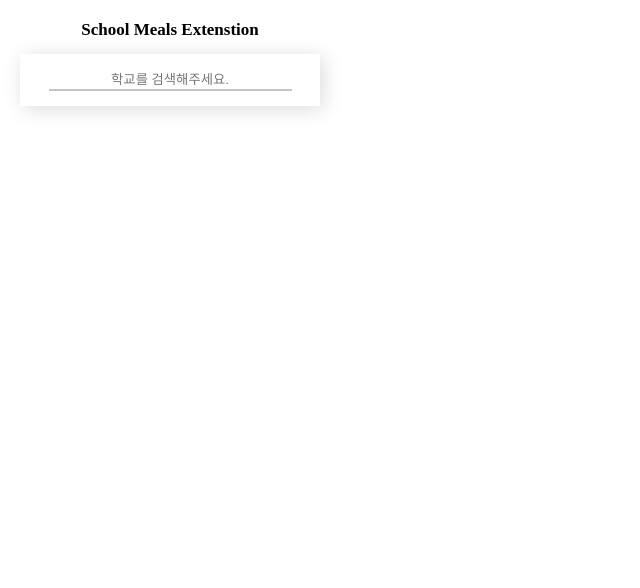
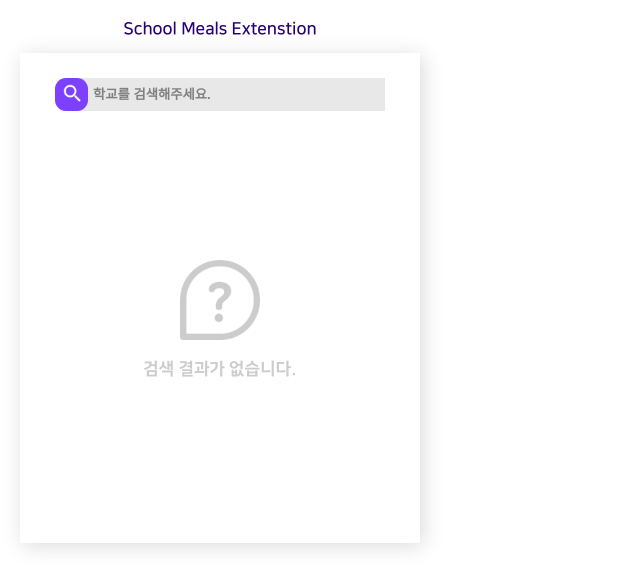
Before and after one commit to Sh031224/school-meals-extension, a React (Create React App) app: page /search in a window 1280 px wide. Shown: the top 588 px of the page, without its empty margins (0-640 px from the left). Built offline with nearby package versions, Linux system fonts and the light colour scheme.

Commit message:
[ADD] School Search

```diff
--- a/src/App.js
+++ b/src/App.js
@@ -7,8 +7,8 @@ import "./App.scss";
 function App() {
   return (
     <Router>
-      <Route path="/search" exact={true} component={SchoolMealsPage}></Route>
-      <Route path="/" component={SchoolSearchPage}></Route>
+      <Route path="/" exact={true} component={SchoolMealsPage}></Route>
+      <Route path="/search" component={SchoolSearchPage}></Route>
     </Router>
   );
 }
--- a/src/App.scss
+++ b/src/App.scss
@@ -1,4 +1,41 @@
 body {
   margin: 0;
   padding: 20px;
+  font-family: "NanumSquare";
 }
+@font-face {
+  font-family: "NanumSquare";
+  font-weight: 400;
+  font-display: fallback;
+  src: local("NanumSquare"), url("/fonts/NanumSquareR.eot"),
+    url("/fonts/NanumSquareR.eot#iefix") format("embedded-opentype"),
+    url("/fonts/NanumSquareR.woff") format("woff"),
+    url("/fonts/NanumSquareR.ttf") format("truetype");
+}
+@font-face {
+  font-family: "NanumSquare";
+  font-weight: 700;
+  font-display: fallback;
+  src: local("NanumSquare"), url("/fonts/NanumSquareB.eot"),
+    url("/fonts/NanumSquareB.eot?#iefix") format("embedded-opentype"),
+    url("/fonts/NanumSquareB.woff") format("woff"),
+    url("/fonts/NanumSquareB.ttf") format("truetype");
+}
+@font-face {
+  font-family: "NanumSquare";
+  font-weight: 800;
+  font-display: fallback;
+  src: local("NanumSquare"), url("/fonts/NanumSquareEB.eot"),
+    url("/fonts/NanumSquareEB.eot?#iefix") format("embedded-opentype"),
+    url("/fonts/NanumSquareEB.woff") format("woff"),
+    url("/fonts/NanumSquareEB.ttf") format("truetype");
+}
+/*@font-face {
+  font-family: 'NanumSquare';
+  font-weight: 300;
+  src: local('NanumSquare'),
+       url('/fonts/NanumSquareL.eot'),
+       url('/fonts/NanumSquareL.eot?#iefix') format('embedded-opentype'),
+       url('/fonts/NanumSquareL.woff') format('woff'),
+       url('/fonts/NanumSquareL.ttf') format('truetype');
+ }*/
--- a/src/components/SchoolSearch/SchoolList.js
+++ b/src/components/SchoolSearch/SchoolList.js
@@ -1,17 +1,40 @@
 import React from "react";
 import PropTypes from "prop-types";
 
-export default function SchoolList({ schools }) {
-  console.log(schools);
+export default function SchoolList({ schools, history }) {
+  const setSchool = (idx) => {
+    const school_id = document
+      .getElementsByClassName("school_list")
+      [idx].getAttribute("school_id");
+    const office_code = document
+      .getElementsByClassName("school_list")
+      [idx].getAttribute("office_code");
+    /* global chrome */
+    chrome.storage.sync.set({ school_id: school_id, office_code: office_code });
+
+    history.push("/");
+  };
+
   return (
     <div>
-      {schools.map((school) => (
+      {schools.map((school, index) => (
         <div
-          className={school.office_id}
-          key={school.school_id}
-          id={school.school_id}
+          className="school_list"
+          key={index}
+          school_id={school.school_id}
+          office_code={school.office_code}
+          onClick={() => setSchool(index)}
         >
-          {school.school_name}
+          <div className="school_list_name">
+            <span className="school_list_name_title">학교명</span>
+            <span className="school_list_name_text">{school.school_name}</span>
+          </div>
+          <div className="school_list_address">
+            <span className="school_list_address_title">주소</span>
+            <span className="school_list_address_text">
+              {school.school_locate}
+            </span>
+          </div>
         </div>
       ))}
     </div>
@@ -19,5 +42,5 @@ export default function SchoolList({ schools }) {
 }
 
 SchoolList.prototype = {
-  schools: PropTypes.arrayOf(PropTypes.object),
+  schools: PropTypes.arrayOf(PropTypes.object)
 };
--- a/src/components/SchoolSearch/SchoolSearch.js
+++ b/src/components/SchoolSearch/SchoolSearch.js
@@ -2,6 +2,8 @@ import React, { useState } from "react";
 import axios from "axios";
 import { server } from "../../config/index.json";
 import "./SchoolSearch.scss";
+import search from "../../assets/img/search.png";
+import question from "../../assets/img/question.png";
 import SchoolList from "./SchoolList";
 
 export default function Search() {
@@ -18,29 +20,53 @@ export default function Search() {
     return list;
   };
 
-  const getSchoolList = async (e) => {
+  const keyPress = (e) => {
     if (e.key === "Enter") {
+      getSchoolList(e);
+    }
+  };
+
+  const getSchoolList = (e) => {
+    e.preventDefault();
     if (school) {
-        getApi().then((response) => {
+      getApi()
+        .then((response) => {
           setSchoolList(response.data.data.school);
+        })
+        .catch(() => {
+          setSchoolList([]);
         });
-      }
     }
   };
 
   return (
     <div className="school_search">
-      <h2 className="school_search__title">School Meals Extenstion</h2>
-      <div className="school_search__box">
+      <h2 className="school_search_title">School Meals Extenstion</h2>
+      <div className="school_search_box">
+        <form onSubmit={getSchoolList} className="school_search_form">
           <input
-          className="school_search__input"
+            className="school_search_input"
             onChange={onChange}
             value={school}
             placeholder="학교를 검색해주세요."
-          onKeyPress={getSchoolList}
+            onKeyPress={keyPress}
+            required
           />
+          <button type="submit" className="school_search_btn">
+            <img src={search} alt="search" />
+          </button>
+        </form>
+        {schoolList.length ? (
+          <div className="school_search_content">
+            <SchoolList schools={schoolList} />
           </div>
-      <SchoolList schools={schoolList} />
+        ) : (
+          <div className="school_list_box">
+            <img src={question} alt="question" />
+            <span>검색 결과가 없습니다.</span>
+          </div>
+        )}
+      </div>
     </div>
   );
 }
--- a/src/components/SchoolSearch/SchoolSearch.scss
+++ b/src/components/SchoolSearch/SchoolSearch.scss
@@ -1,30 +1,146 @@
 .school_search {
-  width: 300px;
+  width: 400px;
   position: relative;
   h2 {
     font-size: 17px;
     margin-top: 0;
     text-align: center;
+    color: #260074;
   }
-  &__box {
+  &_box {
     box-shadow: #00000025 3px 3px 20px;
-    padding: 15px;
+    padding: 25px 15px 15px 15px;
     margin: 0 auto;
     position: relative;
     display: flex;
     display: -webkit-flex;
-    justify-content: center;
     align-items: center;
+    height: 450px;
+    flex-direction: column;
   }
-  &__input {
-    text-align: center;
-    width: 90%;
-    height: 22px;
+  &_form {
+    width: 100%;
+    max-width: 330px;
+    height: 33px;
+    display: flex;
+    display: -webkit-flex;
+    position: relative;
+  }
+  &_input {
+    flex-grow: 1;
+    height: 100%;
     box-sizing: border-box;
     border: none;
-    border-bottom: 2px #c4c4c4 solid;
+    border-radius: 11px 0 0 11px;
+    padding: 10px 10px 10px 38px;
+    background-color: #e8e8e8;
     &:focus {
       outline: none;
     }
+    &::placeholder {
+      font-weight: 700;
+      color: gray;
+    }
+  }
+  &_btn {
+    cursor: pointer;
+    outline: none;
+    position: absolute;
+    border-radius: 11px;
+    border: none;
+    background-color: #7e40ff;
+    width: 33px;
+    height: 33px;
+    img {
+      width: 23px;
+    }
+  }
+  &_content {
+    overflow: auto;
+    flex-grow: 1;
+    overflow-y: scroll;
+    padding-left: 20px;
+    padding-right: 20px;
+    margin-top: 30px;
+    padding-bottom: 30px;
   }
 }
+.school_list {
+  display: flex;
+  display: -webkit-flex;
+  flex-grow: 1;
+  height: 87px;
+  background-color: #fff;
+  box-shadow: 0 3px 20px rgba(0, 0, 0, 0.16);
+  margin-bottom: 10px;
+  margin-top: 15px;
+  cursor: pointer;
+  justify-content: center;
+  padding: 10px 10px 10px 20px;
+  flex-direction: column;
+  text-align: left;
+  &_name {
+    padding-left: 50px;
+    position: relative;
+    &_title {
+      width: 35px;
+      position: absolute;
+      height: 12px;
+      left: 0;
+      top: 0px;
+      background-color: #9e9e9e;
+      border-radius: 10px;
+      font-size: 12px;
+      font-weight: 700;
+      color: #fff;
+      text-align: center;
+      padding: 5px;
+    }
+    &_text {
+      font-size: 20px;
+      font-weight: 800;
+      color: #4e4e4e;
+    }
+  }
+  &_address {
+    margin-top: 10px;
+    padding-left: 50px;
+    position: relative;
+    &_title {
+      left: 0;
+      position: absolute;
+      width: 31px;
+      height: 12px;
+      background-color: #c8c8c8;
+      border-radius: 10px;
+      font-size: 12px;
+      font-weight: 700;
+      color: #fff;
+      padding: 5px;
+      text-align: center;
+    }
+    &_text {
+      font-size: 14px;
+      font-weight: 700;
+      color: #7b7b7b;
+    }
+  }
+  &_box {
+    display: flex;
+    display: -webkit-flex;
+    flex-direction: column;
+    justify-content: center;
+    align-items: center;
+    flex-grow: 1;
+    span {
+      color: #ccc;
+      font-size: 17px;
+      font-weight: 800;
+      display: inline-block;
+      margin-top: 20px;
+    }
+    img {
+      width: 80px;
+    }
+  }
+}
```
Also changed, not shown: src/assets/img/question.png (added). Lines whose indentation alone changed are shown as unchanged.
